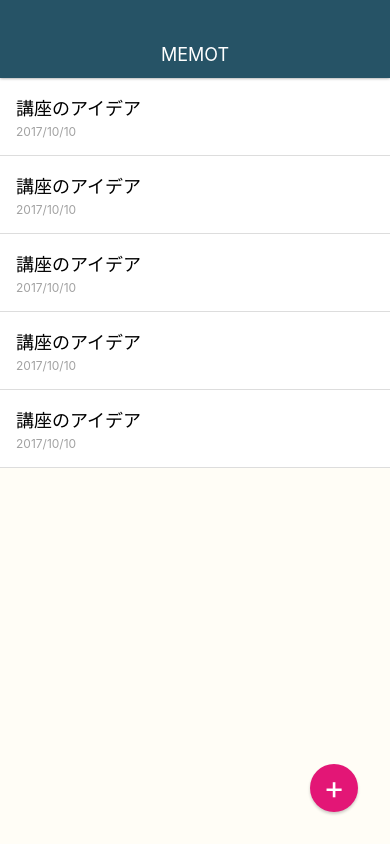
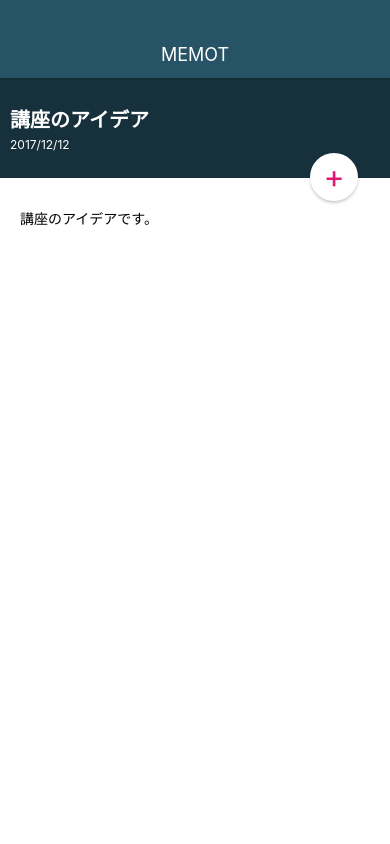
Before and after one commit to s11rikuya/MemoApp, a React Native app: screen / in a window 390 px wide. Built offline with nearby package versions, Linux system fonts and the light colour scheme.

Commit message:
style memoDetailscreen

```diff
--- a/App.js
+++ b/App.js
@@ -2,6 +2,7 @@ import React from 'react';
 import { StyleSheet, Text, View } from 'react-native';
 import Appbar from './src/components/Appbar';
 import MemoListScreen from './src/screens/MemoListScreen'
+import MemoDetailScreen from './src/screens/MemoDetailScreen'
 
 
 export default class App extends React.Component {
@@ -9,7 +10,7 @@ export default class App extends React.Component {
     return (
       <View style={styles.container}>
         <Appbar />
-        <MemoListScreen />
+        <MemoDetailScreen />
       </View>
     );
   }
--- a/src/elements/CircleButton.js
+++ b/src/elements/CircleButton.js
@@ -3,9 +3,17 @@ import { StyleSheet, Text, View } from 'react-native';
 
 class CircleButton extends React.Component {
    render() {
+     const { style, color } = this.props;
+     let bgColor = '#E31676'
+     let textColor = '#fff'
+     if (color == 'white') {
+       bgColor = '#fff';
+       textColor = '#E31676'
+
+     }
      return (
-       <View style={styles.CircleButton}>
-       <Text style={styles.CircleButtonTitle}>
+       <View style={[styles.CircleButton, style, {backgroundColor: bgColor}]}>
+       <Text style={[styles.CircleButtonTitle, {color: textColor}]}>
         {this.props.children}
        </Text>
        </View>
@@ -20,7 +28,6 @@ const styles = StyleSheet.create({
     right: 32,
     width: 48,
     height: 48,
-    backgroundColor: '#e31676',
     borderRadius: 24,
     justifyContent: 'center',
     alignItems: 'center',
--- /dev/null
+++ b/src/screens/MemoDetailScreen.js
@@ -0,0 +1,62 @@
+import React from 'react';
+import { StyleSheet, Text, View } from 'react-native';
+import CircleButton from '../elements/CircleButton';
+class MemoDetailScreen extends React.Component {
+   render() {
+     return (
+      <View　style={styles.container}>
+        <View>
+          <View style={styles.memoHeader}>
+            <View>
+              <Text style={styles.memoHeaderTitle}>講座のアイデア</Text>
+              <Text style={styles.memoHeaderDate}>2017/12/12</Text>
+            </View>
+          </View>
+        </View>
+        <View style={styles.memoContent}>
+          <Text>
+          講座のアイデアです。
+          </Text>
+        </View>
+        <CircleButton color="white" style={styles.editButton}>+</CircleButton>
+      </View>
+
+    );
+  }
+}
+
+const styles = StyleSheet.create({
+  container: {
+    flex: 1,
+    width: '100%',
+  },
+  memoHeader: {
+    height: 100,
+    backgroundColor: '#17313C',
+    justifyContent: 'center',
+    padding: 10,
+  },
+  memoHeaderTitle: {
+    fontSize: 20,
+    fontWeight: 'bold',
+    color: '#fff',
+    marginBottom: 4,
+  },
+  memoHeaderDate: {
+    fontSize: 12,
+    color: '#fff',
+  },
+  memoContent: {
+    paddingTop: 30,
+    paddingLeft: 20,
+    paddingRight: 20,
+    paddingBottom: 20,
+    backgroundColor: '#fff',
+    flex: 1,
+  },
+  editButton: {
+    top: 75,
+  },
+});
+
+export default MemoDetailScreen;
```
